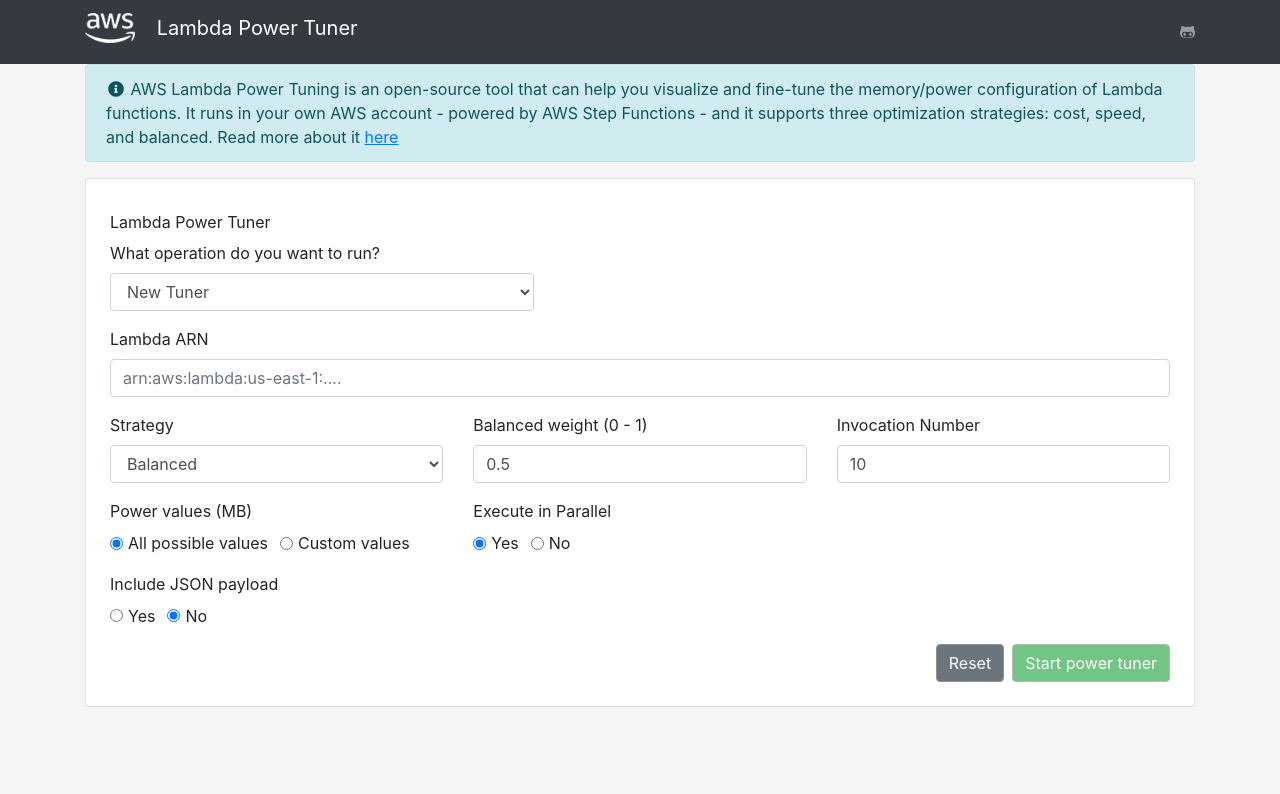
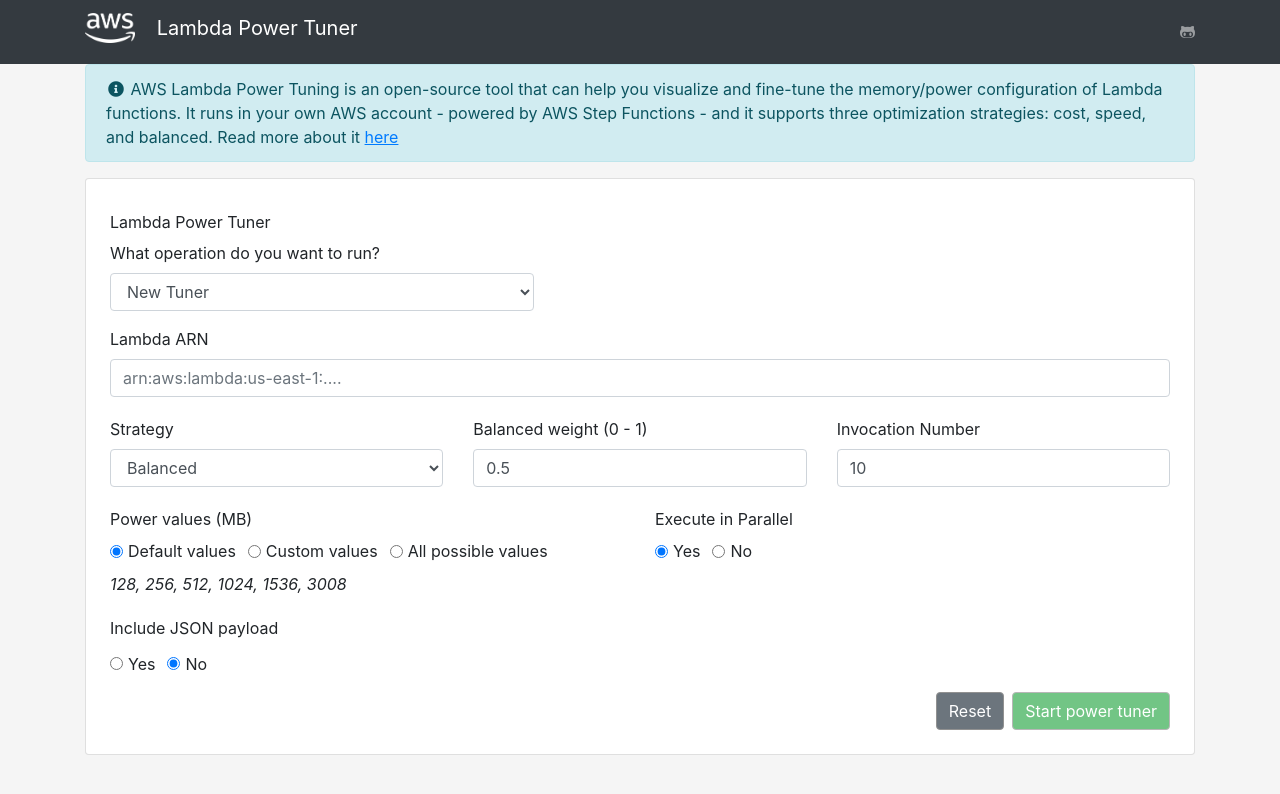
Before and after one commit to mattymoomoo/aws-power-tuner-ui, an Angular app in the folder website/: page / in a window 1280 px wide. Shown: the top 794 px of the page. Built offline with nearby package versions, Linux system fonts and the light colour scheme.

Commit message:
Adding sensible defaults and warning to ALL values

```diff
--- a/website/src/app/app.component.html
+++ b/website/src/app/app.component.html
@@ -53,7 +53,7 @@
                   </div>
                 </div>
               </div>
-              <div class="row">
+              <div class="row mt-1">
                 <div class="col-sm-12 col-md-4 col-lg-4">
                   <div class="form-group">
                     <label for="strategy">Strategy</label>
@@ -80,29 +80,40 @@
                   </div>
                 </div>
               </div>
-              <div class="row">
-                <div class="col-sm-12 col-md-4 col-lg-4">
+              <div class="row mt-1">
+                <div class="col-sm-12 col-md-6 col-lg-6">
                   <div class="form-group">
                     <label for="powerValues">Power values (MB)</label>
                     <div class="mb-2">
                       <div class="form-check form-check-inline">
-                        <input formControlName="useCustom" class="form-check-input" type="radio" id="useCustomNo"
-                          [value]="false">
-                        <label class="form-check-label" for="useCustomNo">All possible values</label>
+                        <input formControlName="useCustom" class="form-check-input" type="radio" id="useDefault"
+                          [value]="'default'">
+                        <label class="form-check-label" for="useDefault">Default values</label>
                       </div>
                       <div class="form-check form-check-inline">
                         <input formControlName="useCustom" class="form-check-input" type="radio" id="useCustomYes"
-                          [value]="true">
+                          [value]="'custom'">
                         <label class="form-check-label" for="useCustomYes">Custom values</label>
                       </div>
+                      <div class="form-check form-check-inline">
+                        <input formControlName="useCustom" class="form-check-input" type="radio" id="useCustomNo"
+                          [value]="'ALL'">
+                        <label class="form-check-label" for="useCustomNo">All possible values</label>
+                      </div>
                     </div>
-                    <select *ngIf="formGroup.controls['useCustom'].value" multiple formControlName="powerValues"
-                      class="form-control" id="powerValues">
+                    <div *ngIf="formGroup.controls['useCustom'].value === 'default'">
+                      <label class="form-check-label"><i>128, 256, 512, 1024, 1536, 3008</i></label>
+                    </div>
+                    <div *ngIf="formGroup.controls['useCustom'].value === 'ALL'">
+                      <label class="form-check-label"><i>Warning: This runs every 64mb increment from 128b to 10240mb</i></label>
+                    </div>
+                    <select *ngIf="formGroup.controls['useCustom'].value === 'custom'" multiple
+                      formControlName="powerValues" class="form-control" id="powerValues">
                       <option *ngFor="let powerValue of powerValues">{{ powerValue }}</option>
                     </select>
                   </div>
                 </div>
-                <div class="col-sm-12 col-md-4 col-lg-4">
+                <div class="col-sm-12 col-md-6 col-lg-6">
                   <div class="form-group">
                     <label for="powerValues">Execute in Parallel</label>
                     <div class="mb-2">
@@ -121,10 +132,10 @@
                 </div>
               </div>
 
-              <div class="row">
+              <div class="row mt-1">
                 <div class="col-12"><label class="top-label">Include JSON payload</label></div>
               </div>
-              <div class="row">
+              <div class="row mt-1">
                 <div class="col-sm-12 col-md-5 col-lg-5">
                   <div class="form-check form-check-inline">
                     <input formControlName="includePayload" class="form-check-input" type="radio" id="includePayloadYes"
--- a/website/src/app/app.component.ts
+++ b/website/src/app/app.component.ts
@@ -122,8 +122,12 @@
     });
 
     this.formGroup.controls.useCustom.valueChanges.subscribe(value => {
-      if (value) {
+      if (value === 'custom') {
         this.formGroup.controls.powerValues.setValue([]);
+      } else if (value === 'default') {
+        this.formGroup.controls.powerValues.setValue(['128', '256', '512', '1024', '1536', '3008']);
+      } else {
+        this.formGroup.controls.powerValues.setValue('ALL');
       }
     });
   }
@@ -169,8 +173,6 @@
     if (this.operationType === 'New Tuner') {
       if (this.formGroup.valid) {
         form.payload = JSON.parse(form.payload);
-        form.powerValues = form.useCustom ? form.powerValues : 'ALL';
-
         this.trackedSubscriptions.push(this.httpService.performPowerTunerStepFunction(form).subscribe(token => {
           this.startPolling(token);
         }, (error) => {
--- a/website/src/app/models/tuner-payload.ts
+++ b/website/src/app/models/tuner-payload.ts
@@ -8,7 +8,7 @@
   parallelInvocation: boolean;
   strategy: string;
   balancedWeight: number;
-    useCustom: boolean;
+  useCustom: string;
 }
 
 export function defaultTunerPayload() {
@@ -21,7 +21,7 @@
     num: 10,
     payload: `{}`,
     parallelInvocation: true,
-        powerValues: 'ALL',
-        useCustom: false
+    powerValues: ['128', '256', '512', '1024', '1536', '3008'],
+    useCustom: 'default'
   } as TunerPayload;
 }
```
Also changed, not shown: 1 other file (tests, documents, lock files or other folders). Lines whose indentation alone changed are shown as unchanged.
